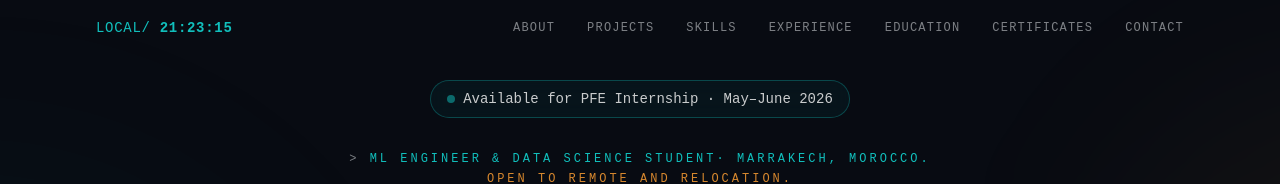
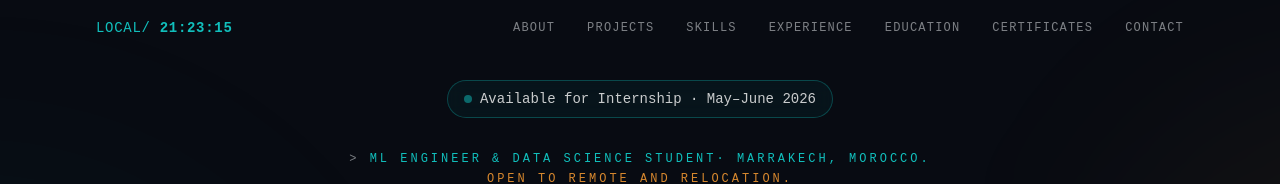
Before and after one commit to idrissiradi/portfolio, a React (Vite) app: page / in a window 1280 px wide. Shown: the top 184 px of the page. Built offline with nearby package versions, Linux system fonts and the light colour scheme; a web font is replaced by a local one.

Commit message:
Update internship label in HeroSection component

```diff
--- a/src/components/sections/HeroSection.tsx
+++ b/src/components/sections/HeroSection.tsx
@@ -20,7 +20,7 @@ export const HeroSection = () => {
             >
                 <div className="inline-flex items-center gap-2 px-4 py-2 rounded-full border border-primary/30 bg-primary/5 backdrop-blur-sm">
                     <span className="w-2 h-2 rounded-full bg-primary animate-glow-pulse" />
-                    <span className="text-sm text-foreground/80 font-mono">Available for PFE Internship · May–June 2026</span>
+                    <span className="text-sm text-foreground/80 font-mono">Available for Internship · May–June 2026</span>
                 </div>
             </motion.div>
 
```
